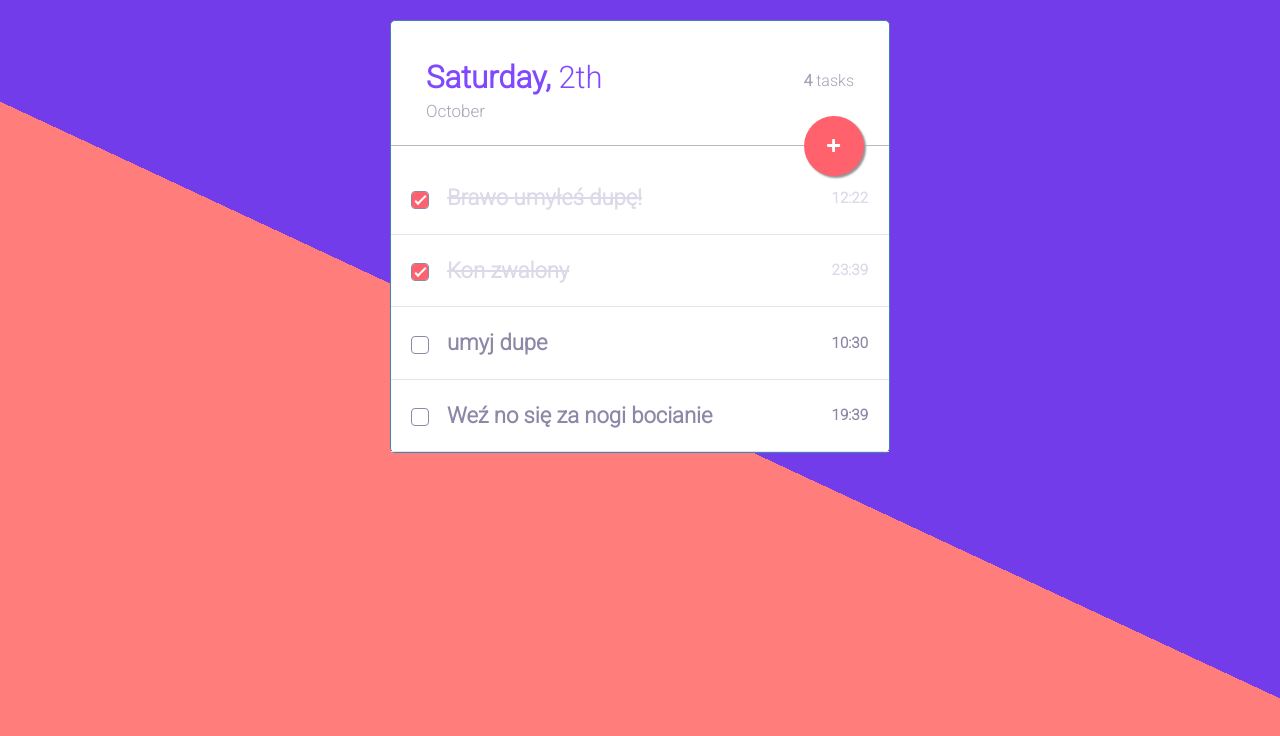
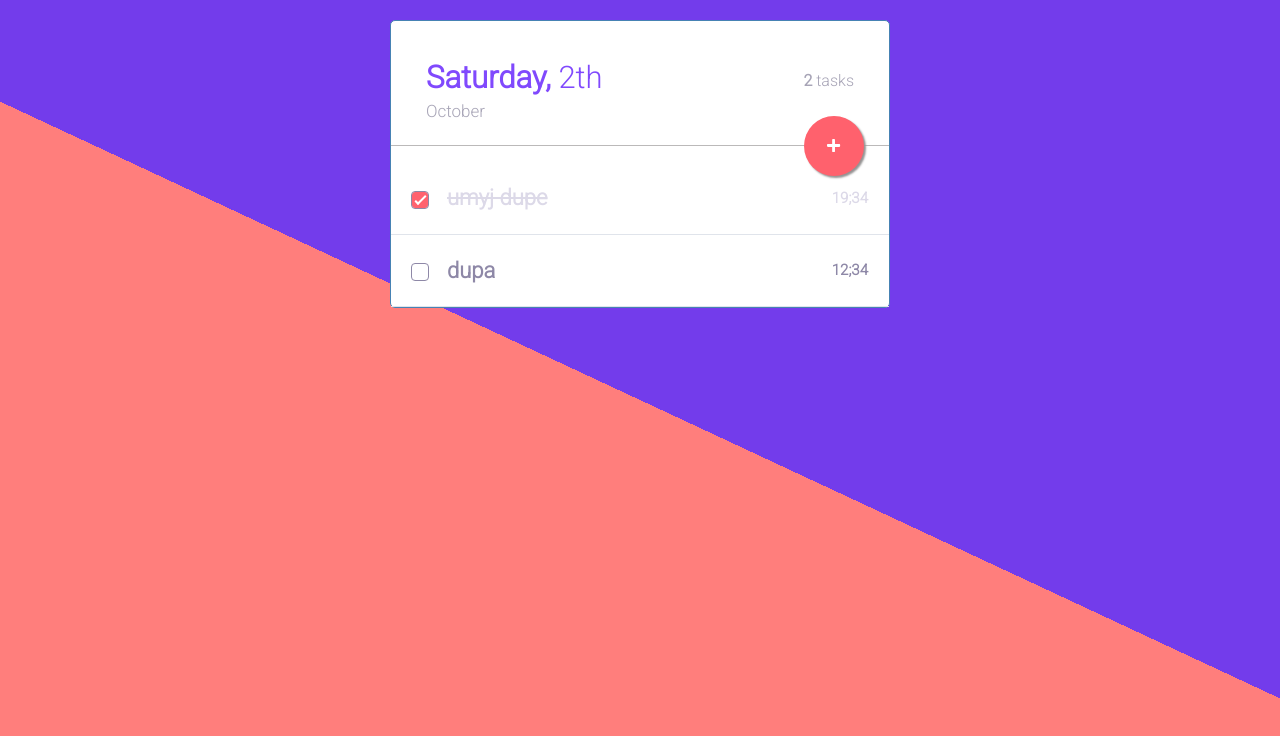
Before and after one commit to MikeW210/toDoVue, a Vue app: page / in a window 1280 px wide. Shown: the top 736 px of the page. Built offline with nearby package versions, Linux system fonts and the light colour scheme.

Commit message:
code refactered to work with vuex rather than props and events

```diff
--- a/package.json
+++ b/package.json
@@ -15,8 +15,10 @@
     "bootstrap": "^5.1.1",
     "core-js": "^3.6.5",
     "dayjs": "^1.10.7",
+    "es6-promise": "^4.2.8",
     "vue": "^3.0.0",
-    "vuedraggable": "^2.24.3"
+    "vuedraggable": "^2.24.3",
+    "vuex": "^4.0.2"
   },
   "devDependencies": {
     "@fortawesome/fontawesome-free": "^5.15.4",
--- a/src/App.vue
+++ b/src/App.vue
@@ -5,11 +5,10 @@
         <p class="day">{{ currentDay }}</p>
         <p class="month-day">&nbsp;{{ currentMonthDay }}th</p>
         <div class="ammount">
-          <p class="ammountOfTasks">{{ tasks.length }}&nbsp;</p>
+          <p class="ammountOfTasks">{{ numberOfTasks }}&nbsp;</p>
           <p class="ammountOfTasksText">tasks</p>
         </div>
       </div>
-
       <div class="date">
         <p class="month">{{ currentTime }}</p>
       </div>
@@ -25,14 +24,11 @@
       </div>
     </div>
     <transition name="bounce">
-      <AddTask v-if="showAddTask" @add-task="addTask" />
+      <AddTask v-if="showAddTask" />
     </transition>
     <div class="tasks">
-      <Tasks
-        @delete-task="deleteTask"
-        @change-status="changeStatus"
-        :tasks="tasks"
-      />
+      <div v-for="task in allTasks" :key="task.id"></div>
+      <Tasks />
     </div>
   </div>
 </template>
@@ -41,6 +37,7 @@
 import Tasks from "./components/Tasks";
 import AddTask from "./components/AddTask";
 import Button from "./components/Button";
+import { mapGetters } from "vuex";
 import dayjs from "dayjs";
 
 export default {
@@ -52,48 +49,28 @@ export default {
   },
   data() {
     return {
+      tasks: [],
       showAddTask: false,
       currentDay: dayjs().format("dddd, "),
       currentMonthDay: dayjs().format("D"),
       currentTime: dayjs().format("MMMM"),
-      tasks: [
-        {
-          id: 1,
-          text: "umyj dupe",
-          done: false,
-          time: "10:30",
-        },
-        {
-          id: 2,
-          text: "Brawo umyłeś dupę!",
-          done: true,
-          time: "12:22",
-        },
-
-        {
-          id: 3,
-          text: "Weź no się za nogi bocianie",
-          done: false,
-          time: "19:39",
-        },
-        {
-          id: 4,
-          text: "Kon zwalony",
-          done: true,
-          time: "23:39",
-        },
-      ],
     };
+  },
+  computed: {
+    ...mapGetters({
+      allTasks: "allTasks",
+      numberOfTasks: "numberOfTasks",
+    }),
   },
   methods: {
     toggleAddTask() {
       this.showAddTask = !this.showAddTask;
     },
-    addTask(task) {
-      console.log(task);
-      this.tasks.push(task);
-      console.log(this.tasks, "dodaes task");
-    },
+    // addTask(task) {
+    //   console.log(task);
+    //   this.tasks.push(task);
+    //   console.log(this.tasks, "dodaes task");
+    // },
 
     deleteTask(id) {
       console.log(id + "dupa");
--- a/src/components/AddTask.vue
+++ b/src/components/AddTask.vue
@@ -1,7 +1,7 @@
 <template>
   <div class="addTask">
     <h1>Add task!</h1>
-    <form class="formClass" @submit="onSubmit">
+    <form class="formClass" @submit.prevent="addTask">
       <input
         type="text"
         class="input"
@@ -25,6 +25,7 @@
 
 <script>
 import dayjs from "dayjs";
+// import { mapActions } from "vuex";
 export default {
   name: "AddTask",
   data() {
@@ -35,18 +36,29 @@ export default {
     };
   },
   methods: {
-    onSubmit(e) {
-      e.preventDefault();
+    addTask() {
       const newTask = {
         id: Math.floor(Math.random() * 1000),
         text: this.taskText,
         done: false,
         time: dayjs().format("HH:mm"),
       };
-      console.log(newTask);
-      this.$emit("add-task", newTask);
+      this.$store.commit("add_task", newTask);
       this.taskText = "";
     },
+
+    // onSubmit(e) {
+    //   e.preventDefault();
+    //   const newTask = {
+    //     id: Math.floor(Math.random() * 1000),
+    //     text: this.taskText,
+    //     done: false,
+    //     time: dayjs().format("HH:mm"),
+    //   };
+    //   console.log(newTask);
+    //   this.$emit("add-task", newTask);
+    //   this.taskText = "";
+    // },
   },
 };
 </script>
--- a/src/components/DoneTasks.vue
+++ b/src/components/DoneTasks.vue
@@ -12,15 +12,20 @@
 
 <script>
 import Task from "./Task.vue";
+import { mapGetters } from "vuex";
+
 export default {
   name: "DoneTasks",
-  props: {
-    doneTasks: Array,
-  },
+  props: {},
   data() {
     return {
       tasks: [],
     };
+  },
+  computed: {
+    ...mapGetters({
+      doneTasks: "doneTasks",
+    }),
   },
   components: {
     Task,
--- a/src/components/Task.vue
+++ b/src/components/Task.vue
@@ -4,13 +4,13 @@
     href="https://cdnjs.cloudflare.com/ajax/libs/font-awesome/4.7.0/css/font-awesome.min.css"
   />
   <div class="wholeTask">
-    <div class="wholeTaskWithoutX" @dblclick="onDelete(task.id)">
+    <div class="wholeTaskWithoutX" @dblclick="deleteTask(task.id)">
       <label class="container">
         <input
           class="checkbox"
           :checked="task.done"
           type="checkbox"
-          @click.stop="$emit('change-status', task.id)"
+          @click.stop="changeStatus(task.id)"
         />
         <div @dblclick.stop class="checkmark"></div>
       </label>
@@ -29,8 +29,13 @@ export default {
     task: Object,
   },
   methods: {
-    onDelete(id) {
-      this.$emit("delete-task", id);
+    changeStatus(id) {
+      console.log(id);
+      this.$store.commit("changeStatus", id);
+    },
+    deleteTask(id) {
+      id = this.task.id;
+      this.$store.commit("deleteTask", id);
     },
   },
   emits: ["delete-task", "change-status"],
--- a/src/components/Tasks.vue
+++ b/src/components/Tasks.vue
@@ -1,54 +1,21 @@
 <template>
-  <DoneTasks
-    @change-status="changeStatus"
-    @delete-task="deleteTask"
-    :doneTasks="showDoneTasks"
-  />
-  <UndoneTasks
-    @change-status="changeStatus"
-    @delete-task="deleteTask"
-    :undoneTasks="showUndoneTasks"
-  />
+  <DoneTasks />
+  <UndoneTasks />
 </template>
 
 <script>
 import DoneTasks from "./DoneTasks.vue";
 import UndoneTasks from "./UndoneTasks.vue";
+
 export default {
   name: "Tasks",
-  props: {
-    tasks: Array,
-  },
 
   components: {
     DoneTasks,
     UndoneTasks,
   },
-  emits: ["delete-task", "change-status"],
-  computed: {
-    showDoneTasks() {
-      const doneTasks = this.tasks.filter((task) => task.done === true);
-      console.log(doneTasks);
-      return doneTasks;
-    },
-    showUndoneTasks() {
-      const undoneTasks = this.tasks.filter((task) => task.done !== true);
-      console.log(undoneTasks);
-      return undoneTasks;
-    },
-  },
+  // emits: ["delete-task", "change-status"],
 
-  methods: {
-    deleteTask(id) {
-      const taskToDelete = this.tasks.find((task) => task.id === id);
-      console.log(taskToDelete.id);
-      this.$emit("delete-task", taskToDelete.id);
-    },
-    changeStatus(id) {
-      const taskToChangeStatus = this.tasks.find((task) => task.id === id);
-      console.log(taskToChangeStatus.id);
-      this.$emit("change-status", taskToChangeStatus.id);
-    },
-  },
+  computed: {},
 };
 </script>
--- a/src/components/UndoneTasks.vue
+++ b/src/components/UndoneTasks.vue
@@ -12,13 +12,16 @@
 
 <script>
 import Task from "./Task.vue";
+import { mapGetters } from "vuex";
 export default {
   name: "UndoneTasks",
-  props: {
-    undoneTasks: Array,
-  },
   components: {
     Task,
+  },
+  computed: {
+    ...mapGetters({
+      undoneTasks: "undoneTasks",
+    }),
   },
   emits: ["delete-task", "change-status"],
 };
--- /dev/null
+++ b/src/store/index.js
@@ -0,0 +1,46 @@
+import { createStore } from "vuex";
+
+export default createStore({
+  state: {
+    tasks: [
+      {
+        id: 1,
+        text: "umyj dupe",
+        done: true,
+        time: "19;34",
+      },
+      {
+        id: 2,
+        text: "dupa",
+        done: false,
+        time: "12;34",
+      },
+    ],
+  },
+  mutations: {
+    add_task(state, task) {
+      state.tasks.push(task);
+      console.log(state.tasks);
+    },
+    deleteTask(state, id) {
+      const index = state.tasks.findIndex((task) => task.id === id);
+      state.tasks.splice(index, 1);
+      console.log(state.tasks);
+    },
+    changeStatus(state, id) {
+      console.log("change status", id);
+      state.tasks = state.tasks.map((task) =>
+        task.id === id ? { ...task, done: !task.done } : task
+      );
+
+      console.log(state.tasks);
+    },
+  },
+  actions: {},
+  getters: {
+    allTasks: (state) => state.tasks,
+    numberOfTasks: (state) => state.tasks.length,
+    doneTasks: (state) => state.tasks.filter((task) => task.done),
+    undoneTasks: (state) => state.tasks.filter((task) => !task.done),
+  },
+});
```
Also changed, not shown: src/main.js (+5 -2 lines), 1 other file (tests, documents, lock files or other folders).
